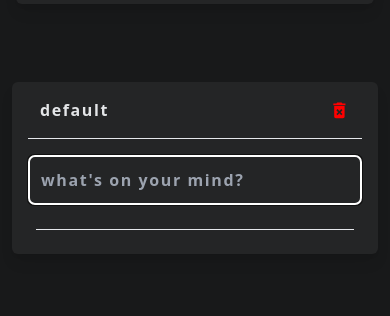
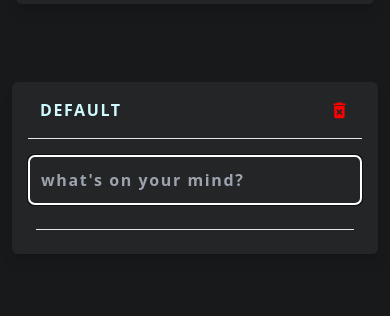
Before and after one commit to k8pai/todolist, a Next.js app: page / in a window 390 px wide. Shown: the part 210-526 px from the top of the page. Built offline with nearby package versions, Linux system fonts and the light colour scheme.

Commit message:
minor updates and bug fixes

```diff
--- a/components/InputTodoName.js
+++ b/components/InputTodoName.js
@@ -1,21 +1,34 @@
-import React, { useEffect, useState } from 'react'
+import React, { useState } from 'react'
+import { IconContext } from 'react-icons'
+import { MdDeleteForever } from 'react-icons/md'
 
-const InputTodoName = (props) => {
-	const { list, item, rename } = props
+const InputTodoName = ({ item, lists, setLists, renameList, deleteList }) => {
 	const [state, setState] = useState(item.name)
 
 	return (
+		<div className='flex justify-start select-none'>
 			<input
 				type='text'
 				id={item.id}
 				value={state}
 				onChange={(e) => {
 					setState(e.target.value)
-				rename(item.id, state)
+					renameList(item.id, e.target.value)
 				}}
-			className='tracking-widest font-semibold rounded-md px-3 py-2 my-2 outline-none w-full bg-transparent '
+				className='tracking-widest text-cyan-100 uppercase font-semibold rounded-md px-3 py-2 my-2 outline-none w-full bg-transparent '
 				autoComplete='off'
 			/>
+			<button
+				className='m-3 opacity-0 transition duration-200 lg:opacity-100 md:opacity-100 sm:opacity-100 xsm:opacity-100 hover:opacity-100 hover:scale-125'
+				onClick={(e) => {
+					e.preventDefault();
+					deleteList(item.id);
+				}}>
+				<IconContext.Provider value={{ color: "red", size: "1.3em", className: "global-class-name" }}>
+					<MdDeleteForever />
+				</IconContext.Provider>
+			</button>
+		</div>
 	)
 }
 
--- a/components/TodoBody.js
+++ b/components/TodoBody.js
@@ -9,11 +9,18 @@ const TodoBody = ({ deleteList, lists, renameList }) => {
 		<div className='mt-[50px] flex flex-wrap'>
 			{lists.map((item, ind) => (
 				<div key={ind} className='m-3 px-4 h-fit max-w-sm w-full sm:flex-grow xsm:flex-grow rounded-md border shadow-2xl transition duration-150 bg-[#fff] dark:border-none dark:shadow-lg dark:bg-secbg'>
-					<div className='flex justify-start select-none'>
+
+					<InputTodoName
+						item={item}
+						rename={renameList}
+						deleteList={deleteList}
+					/>
+					{/* <div className='flex justify-start select-none'>
 						<InputTodoName
 							list={lists}
 							item={item}
 							rename={renameList}
+							delete={deleteList}
 						/>
 						<button
 							className='m-3 opacity-0 transition duration-200 lg:opacity-100 md:opacity-100 sm:opacity-100 xsm:opacity-100 hover:opacity-100 hover:scale-125'
@@ -25,7 +32,7 @@ const TodoBody = ({ deleteList, lists, renameList }) => {
 								<MdDeleteForever />
 							</IconContext.Provider>
 						</button>
-					</div>
+					</div> */}
 					<hr />
 					<TodoList list={item} />
 				</div>
--- a/components/TodoHeader.js
+++ b/components/TodoHeader.js
@@ -1,10 +1,10 @@
 import React, { useState } from 'react'
 import NamingErrorMessage from './NamingErrorMessage';
-import { listIdGenerator } from '../lib/generator';
 
 
-const TodoHeader = ({ addList, errorMessage, setErrorMessage }) => {
+const TodoHeader = ({ addList }) => {
 
+	const [errorMessage, setErrorMessage] = useState(null);
 	const [name, setName] = useState('')
 
 	const addLists = (val) => {
@@ -28,7 +28,9 @@ const TodoHeader = ({ addList, errorMessage, setErrorMessage }) => {
 	return (
 		<div className='max-w-4xl w-full mx-auto p-4 flex-col items-center justify-center'>
 			<NamingErrorMessage errorMessage={errorMessage} />
-			<form className=' w-full flex justify-center' onSubmit={(e) => {
+			<form
+				className=' w-full flex justify-center'
+				onSubmit={(e) => {
 					e.preventDefault()
 					addLists(name)
 					setName('');
@@ -36,8 +38,8 @@ const TodoHeader = ({ addList, errorMessage, setErrorMessage }) => {
 						setErrorMessage(null);
 					}, 2500);
 				}}>
-				<input className='max-w-[400px] w-full transition-all duration-150 bg-white text-pribg dark:bg-secbg dark:text-pritxt outline-none focus:outline-none tracking-wide uppercase font-semibold p-3 px-4 shadow-lg rounded-md sm:flex-1 xsm:flex-grow'
-					autoFocus
+				<input
+					className='max-w-[400px] w-full transition-all duration-150 bg-white text-pribg dark:bg-secbg dark:text-pritxt outline-none focus:outline-none tracking-wide uppercase font-semibold p-3 px-4 shadow-lg rounded-md sm:flex-1 xsm:flex-grow'
 					autoComplete='off'
 					type="text"
 					placeholder="type here..."
--- a/package.json
+++ b/package.json
@@ -1,6 +1,6 @@
 {
   "name": "todolist",
-  "version": "0.1.6",
+  "version": "0.1.8",
   "private": true,
   "scripts": {
     "dev": "next dev",
--- a/pages/index.js
+++ b/pages/index.js
@@ -1,13 +1,10 @@
-import { IconContext } from "react-icons"
-import { useMemo, useReducer, useRef, useState } from 'react'
-import { MdDeleteForever } from 'react-icons/md'
-import TodoList from '../components/TodoList'
+import { useEffect, useState } from 'react'
 import TodoHeader from '../components/TodoHeader'
 import { listIdGenerator } from "../lib/generator"
-import TodoBody from "../components/TodoBody"
+import InputTodoName from '../components/InputTodoName'
+import TodoList from '../components/TodoList'
 
 export default function Home() {
-	const [errorMessage, setErrorMessage] = useState(null);
 
 	const [lists, setLists] = useState(() => {
 		if (typeof window !== 'undefined') {
@@ -15,6 +12,11 @@ export default function Home() {
 		}
 		return [{id: '000-00-0000', name: "default"}]
 	})
+
+	useEffect(() => {
+		localStorage.setItem('List', JSON.stringify(lists));
+	}, [])
+
 	const addList = (newName) => {
 		const data = { id: listIdGenerator(), name: newName }
 		setLists([...lists, data])
@@ -39,14 +41,23 @@ export default function Home() {
 		localStorage.setItem('List', JSON.stringify(updatedList));
 	}
 
-	const todoHeaderProps = { addList, errorMessage, setErrorMessage }
-	const todoBodyProps = { deleteList, lists, renameList }
+	const todoHeaderProps = { addList }
+	const InputTodoNameProps = { lists, setLists, renameList, deleteList }
+	// const todoBodyProps = { deleteList, lists, renameList }
     return (
         <>
             <div className='flex-grow flex justify-center transition ease-linear duration-150 bg-pritxt dark:bg-pribg'>
                 <div className='mx-auto w-full h-fit'>
                     <TodoHeader {...todoHeaderProps}/>
-					<TodoBody {...todoBodyProps} />
+					<div className='mt-[50px] flex flex-wrap'>
+						{lists.map(item => (
+							<div key={item.id} className='m-3 px-4 h-fit max-w-sm w-full sm:flex-grow xsm:flex-grow rounded-md border shadow-2xl transition duration-150 bg-[#fff] dark:border-none dark:shadow-lg dark:bg-secbg'>
+								<InputTodoName item={item} {...InputTodoNameProps} />
+								<hr />
+								<TodoList list={item} />
+							</div>
+						))}
+					</div>
                 </div>
             </div>
         </>
```
Lines whose indentation alone changed are shown as unchanged.
